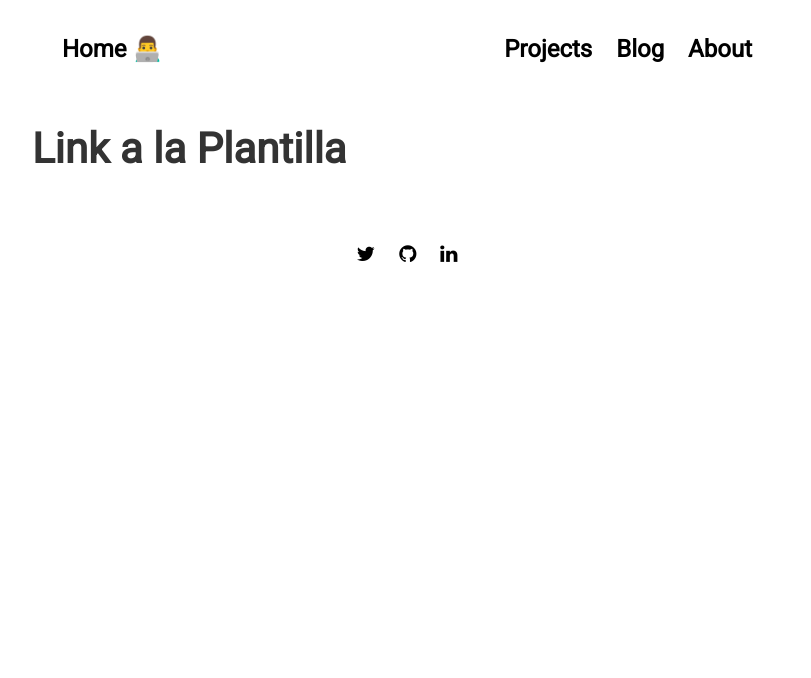
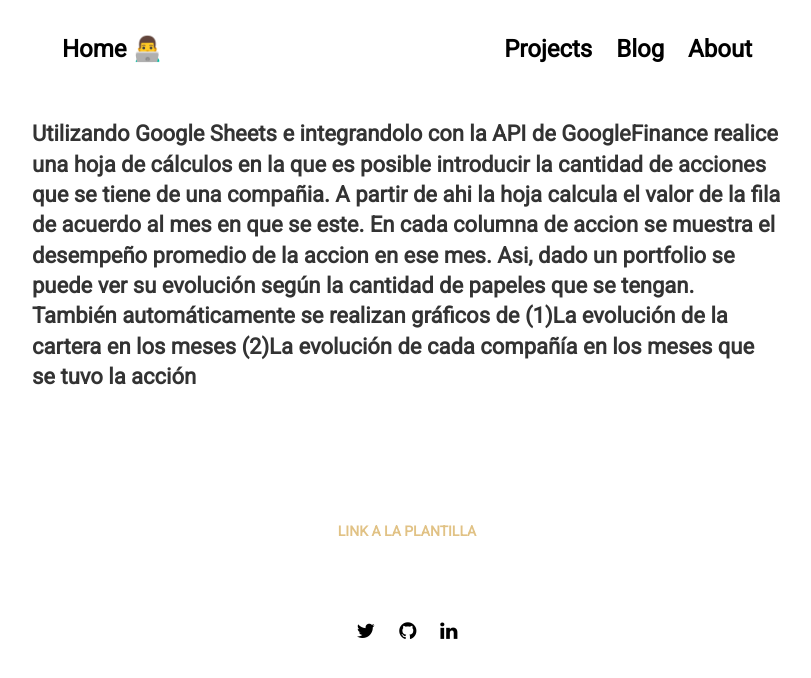
Before and after one commit to NahuelZanzi/porfolio, a Jekyll site: the page built from Inversiones.html, in a window 1280 px wide. Shown: the top 678 px of the page, without its empty margins (233-1044 px from the left). Built offline with Jekyll 4.4.1, drawn with Linux system fonts in a browser that asks for light colours; nearby versions of some CDN libraries.

Commit message:
Update Inversiones.html

```diff
--- a/Inversiones.html
+++ b/Inversiones.html
@@ -5,8 +5,11 @@ layout: default
 <section>
 
   <div class="project">
-
-  <a href="https://docs.google.com/spreadsheets/d/1-kbcL5JqFUEp4LEQAv4hEvjFVv6hHoACw5ud4FpGAYc/edit?usp=sharing"> <h2>Link a la Plantilla</h2> </a>
+  <h4> Utilizando Google Sheets e integrandolo con la API de GoogleFinance realice una hoja de cálculos en la que es posible introducir la cantidad de acciones que se tiene
+    de una compañia. A partir de ahi la hoja calcula el valor de la fila de acuerdo al mes en que se este. En cada columna de accion se muestra el desempeño promedio de la accion en ese mes.
+    Asi, dado un portfolio se puede ver su evolución según la cantidad de papeles que se tengan. También automáticamente se realizan gráficos de (1)La evolución de la cartera
+    en los meses (2)La evolución de cada compañía en los meses que se tuvo la acción</h4>
+  <a href="https://docs.google.com/spreadsheets/d/1-kbcL5JqFUEp4LEQAv4hEvjFVv6hHoACw5ud4FpGAYc/edit?usp=sharing"> <h3>Link a la Plantilla</h3> </a>
   </div>
 
 </section>
```
